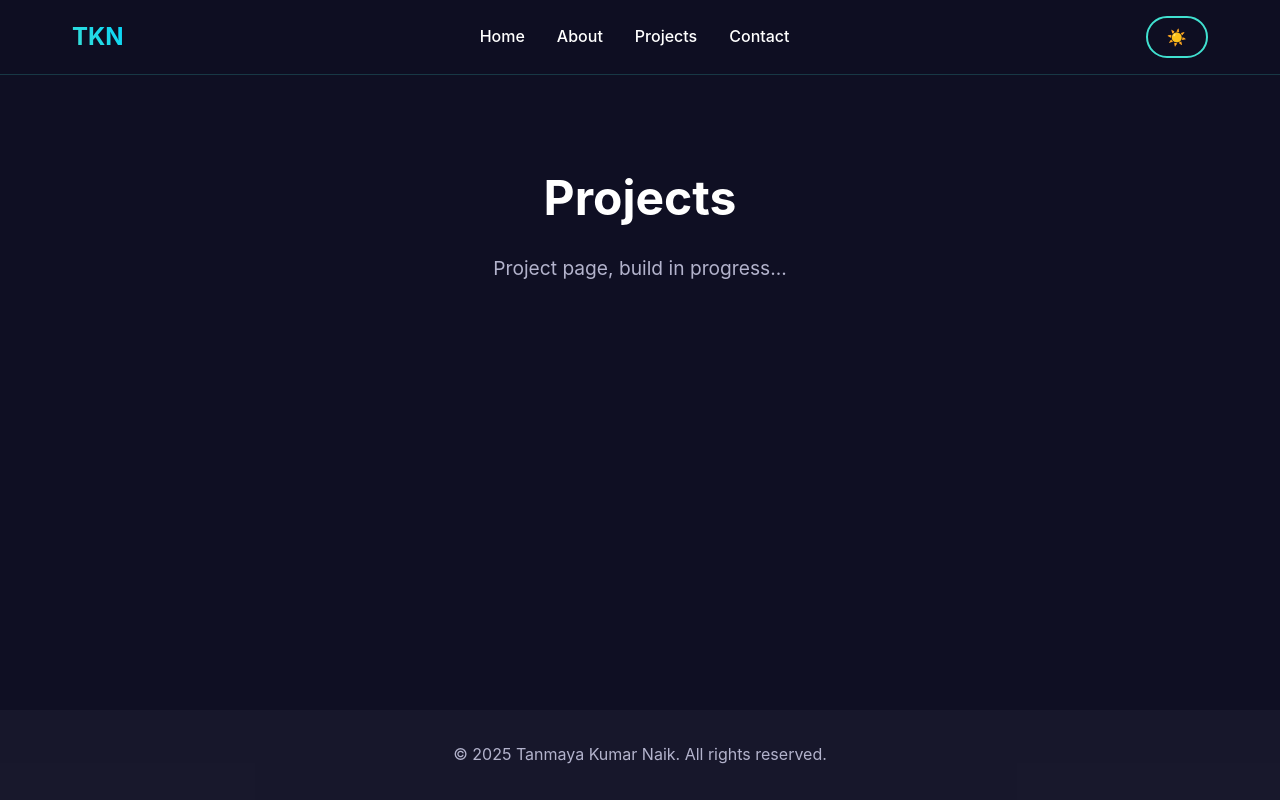
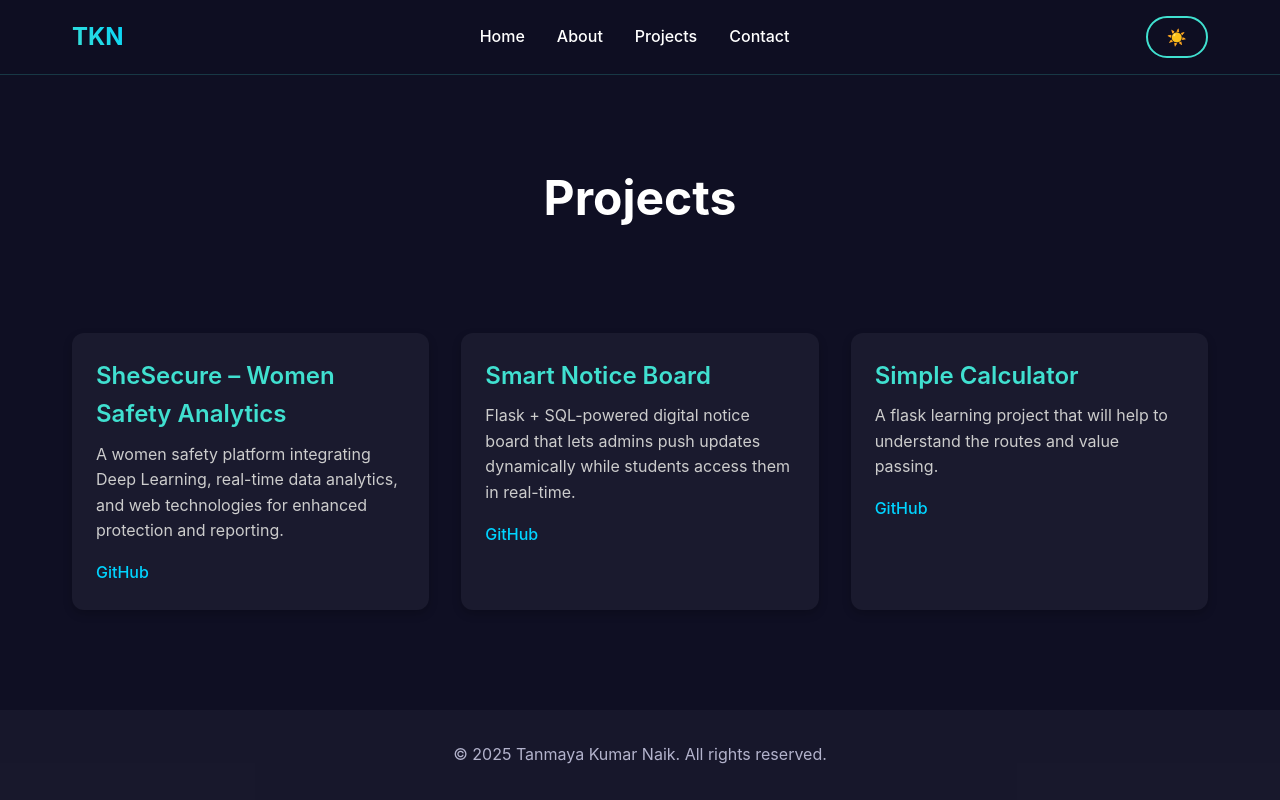
Before and after one commit to Tanmaya793/personal_portfolio, a Flask app: page /projects in a window 1280 px wide. Run offline with Flask 3, Linux system fonts and the light colour scheme.

Commit message:
projects started

```diff
--- a/app.py
+++ b/app.py
@@ -17,7 +17,7 @@
 
 @app.route("/projects")
 def projects():
-    return render_template("projects.html", title="Projects", description="Project page, build in progress...")
+    return render_template("projects.html", title="Projects", description="")
 
 if __name__ == "__main__":
     app.run(debug=True)
--- a/templates/base.html
+++ b/templates/base.html
@@ -126,7 +126,7 @@
         }
 
         body.light-mode .navbar {
-            background: rgba(230, 230, 230, 0.9);
+            background: rgba(157, 183, 200, 0.9);
             border-bottom: 1px solid rgba(0, 0, 0, 0.1);
         }
 
--- a/templates/projects.html
+++ b/templates/projects.html
@@ -1,5 +1,103 @@
 {% extends "base.html" %}
+{% block content %}
+<section class="projects-grid">
+    <div class="project-card">
+        <h3 class="project-title">SheSecure – Women Safety Analytics</h3>
+        <p class="project-desc">
+            A women safety platform integrating Deep Learning, real-time data analytics, and web technologies for enhanced protection and reporting.
+        </p>
+        <div class="project-links">
+            <a href="https://github.com/Tanmaya793/Women-Safety.git" target="_blank">GitHub</a>
+        </div>
+    </div>
 
-{% block content %}
+    <div class="project-card">
+        <h3 class="project-title">Smart Notice Board</h3>
+        <p class="project-desc">
+            Flask + SQL-powered digital notice board that lets admins push updates dynamically while students access them in real-time.
+        </p>
+        <div class="project-links">
+            <a href="https://github.com/Tanmaya793/E-Notice-Board.git" target="_blank">GitHub</a>
+        </div>
+    </div>
 
-{% endblock content %}
+    <div class="project-card">
+        <h3 class="project-title">Simple Calculator</h3>
+        <p class="project-desc">
+            A flask learning project that will help to understand the routes and value passing.
+        </p>
+        <div class="project-links">
+            <a href="https://github.com/Tanmaya793/small-calculator.git" target="_blank">GitHub</a>
+        </div>
+    </div>
+</section>
+
+<style>
+    .projects-grid {
+        display: grid;
+        grid-template-columns: repeat(auto-fit, minmax(280px, 1fr));
+        gap: 2rem;
+        margin-top: 2rem;
+    }
+
+    .project-card {
+        background-color: #1a1a2e;
+        padding: 1.5rem;
+        border-radius: 12px;
+        box-shadow: 0 4px 10px rgba(0, 0, 0, 0.2);
+        transition: transform 0.2s ease, box-shadow 0.2s ease;
+    }
+
+    .project-card:hover {
+        transform: translateY(-5px);
+        box-shadow: 0 8px 20px rgba(64, 224, 208, 0.3);
+    }
+
+    .project-title {
+        font-size: 1.5rem;
+        font-weight: 600;
+        margin-bottom: 0.5rem;
+        color: #40e0d0;
+    }
+
+    .project-desc {
+        font-size: 1rem;
+        margin-bottom: 1rem;
+        color: #cccccc;
+    }
+
+    .project-links a {
+        text-decoration: none;
+        margin-right: 1rem;
+        color: #00d4ff;
+        font-weight: 500;
+        border-bottom: 1px solid transparent;
+        transition: border-bottom 0.3s ease;
+    }
+
+    .project-links a:hover {
+        border-bottom: 1px solid #00d4ff;
+    }
+
+    body.light-mode .project-card {
+        background-color: #ffffff;
+        color: #1a1a1a;
+    }
+
+    body.light-mode .project-title {
+        color: #0f4c75;
+    }
+
+    body.light-mode .project-desc {
+        color: #333333;
+    }
+
+    body.light-mode .project-links a {
+        color: #0f4c75;
+    }
+
+    body.light-mode .project-links a:hover {
+        border-bottom: 1px solid #0f4c75;
+    }
+</style>
+{% endblock %}
```
